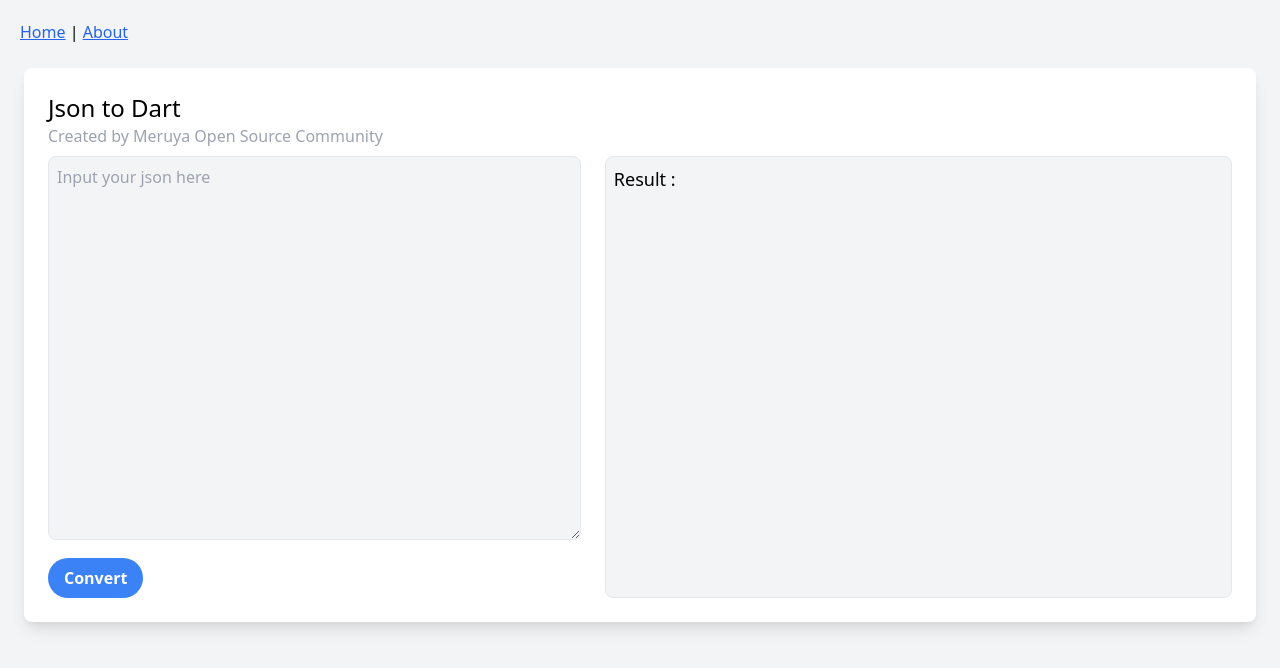
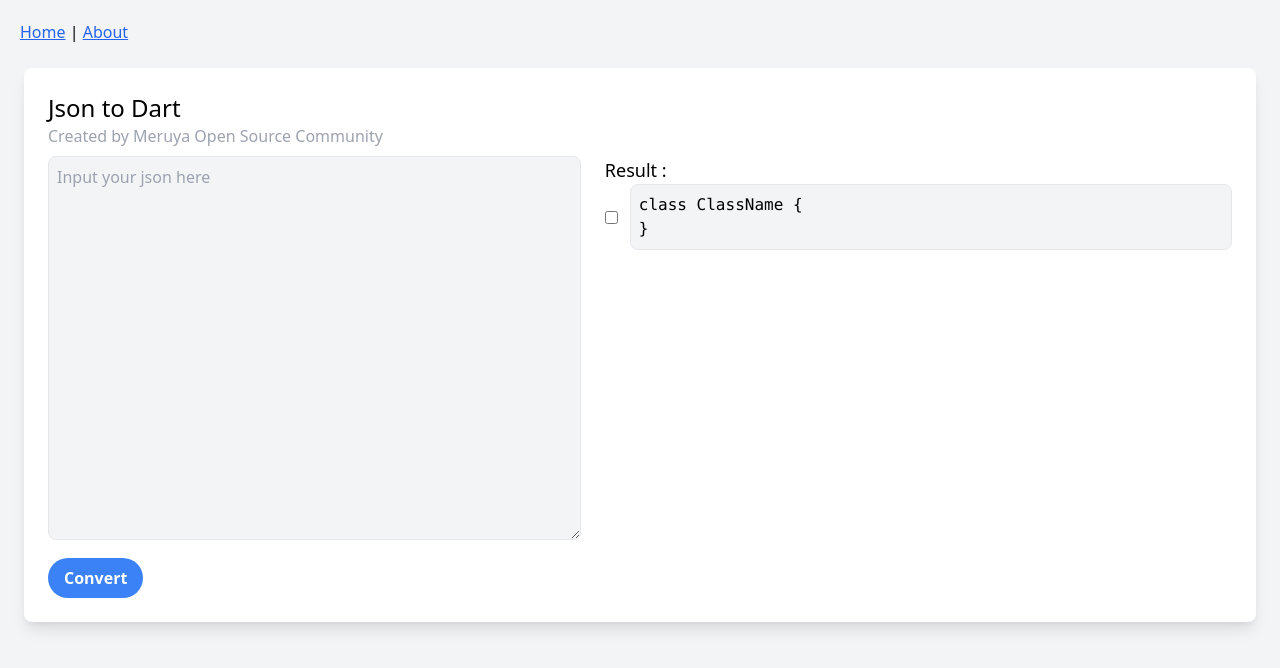
Before and after one commit to Meruya-Technology/json-to-dart, a Vue app: page / in a window 1280 px wide. Shown: the top 668 px of the page. Built offline with nearby package versions, Linux system fonts and the light colour scheme.

Commit message:
Update component

```diff
--- a/src/components/MainComponent.vue
+++ b/src/components/MainComponent.vue
@@ -5,16 +5,23 @@
     <div class="flex flex-row ">
       <div class="min-w-45">
         <div>
-          <textarea placeholder="Input your json here" class="border border-gray min-w-full h-96 rounded-lg bg-gray-100 p-2" name="jsonInput" id="jsonInput" v-model="jsonInput" @change="formatJson"></textarea>
+          <textarea placeholder="Input your json here" class="border border-gray min-w-full h-96 rounded-lg bg-gray-100 p-2" name="jsonInput" id="jsonInput" v-model="jsonInput"></textarea>
+          <!-- <div contenteditable="true" v-bind:value="jsonInput" @input="jsonInput = $event" class="border border-gray min-w-full h-96 rounded-lg bg-gray-100 p-2">
+            {{formatedJson}}
+          </div> -->
         </div>
         <div>
           <button class="bg-blue-500 hover:bg-blue-700 text-white font-bold py-2 px-4 rounded-full mt-3" type="button" id="convertBtn" name="convertBtn" @click="getKeys">Convert</button>
         </div>
       </div>
-      <div class="ml-6 flex-grow">
-        <div class="border border-gray bg-gray-100 rounded-lg p-2 min-w-full min-h-full">
+      <div class="ml-6 flex-grow ">
           <h3>Result : </h3>
-        </div>
+          <div class="flex flex-row content-center items-center">
+            <input type="checkbox" value="false" class="mr-3">
+            <div class="flex-grow border border-gray bg-gray-100 rounded-lg p-2 ">
+              <div v-html="generatedClass()"></div>
+            </div>
+          </div>
       </div>
     </div>
   </div>
@@ -31,14 +38,32 @@ export default {
   },
   methods:{
     formatJson(){
-      var str = JSON.stringify(this.jsonInput);
-      this.formatedJson = str;
     },
     getKeys(){
-      let json = JSON.parse(this.formatedJson)
-      console.log(json)
-      console.log(Object.keys(json))
+      if(this.checkJson()){
+        let parsed = JSON.parse(this.jsonInput);
+        let keys = Object.keys(parsed);
+        console.table(keys)
+      }
+    },
+    checkJson(){
+      var str = this.jsonInput;
+      try {
+        JSON.parse(str);
+      } catch (e) {
+        return false;
+      }
+      return true;
+    },
+    generatedClass(){
+      let template = `<pre>${this.showClass()}</pre>`
+      return template;
+    },
+    showClass(){
+      return `class ClassName {\n}`;
     }
   },
+  computed:{
+  }
 }
 </script>
--- a/src/main.js
+++ b/src/main.js
@@ -2,5 +2,8 @@ import { createApp } from 'vue'
 import App from './App.vue'
 import './index.css'
 import router from './router'
+import TitleUtil from './utils/route/TitleUtil.js'
+// import the styling for the toast
 
+TitleUtil.handle(router)
 createApp(App).use(router).mount('#app')
--- a/src/router/index.js
+++ b/src/router/index.js
@@ -5,15 +5,20 @@ const routes = [
   {
     path: '/',
     name: 'Home',
-    component: Home
+    component: Home,
+    meta: {
+      title: "Home",
+      auth: true,
+    },
   },
   {
     path: '/about',
     name: 'About',
-    // route level code-splitting
-    // this generates a separate chunk (about.[hash].js) for this route
-    // which is lazy-loaded when the route is visited.
-    component: () => import(/* webpackChunkName: "about" */ '../views/About.vue')
+    component: () => import(/* webpackChunkName: "about" */ '../views/About.vue'),
+    meta: {
+      title: "About",
+      auth: true,
+    },
   }
 ]
 
--- /dev/null
+++ b/src/utils/route/TitleUtil.js
@@ -0,0 +1,14 @@
+import { nextTick } from 'vue'
+var TitleUtil = {
+    handle(router){
+        const baseTitle = 'Json to Dart'
+        router.beforeEach((to) => {
+            nextTick(() => {
+                let title = baseTitle + ' | ' + to.meta.title
+                document.title = title
+            });
+        });
+    },
+}
+
+export default TitleUtil
--- a/src/views/Home.vue
+++ b/src/views/Home.vue
@@ -1,6 +1,6 @@
 <template>
   <div>
-    <MainComponent msg="Welcome to Your Vue.js App"/>
+    <MainComponent/>
   </div>
 </template>
 
```
Also changed, not shown: 1 other file (tests, documents, lock files or other folders).
